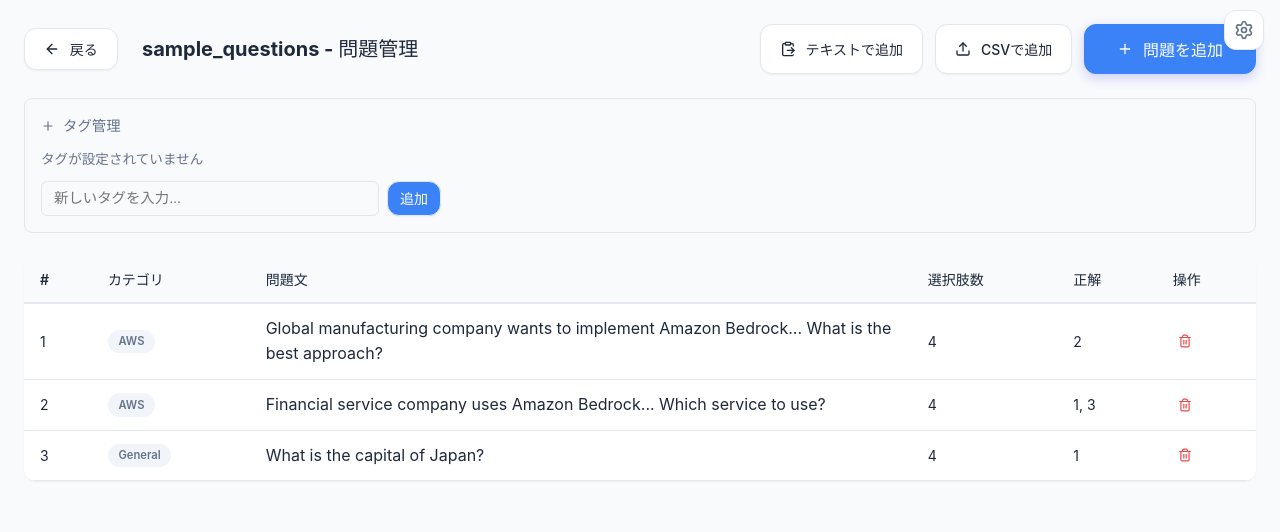
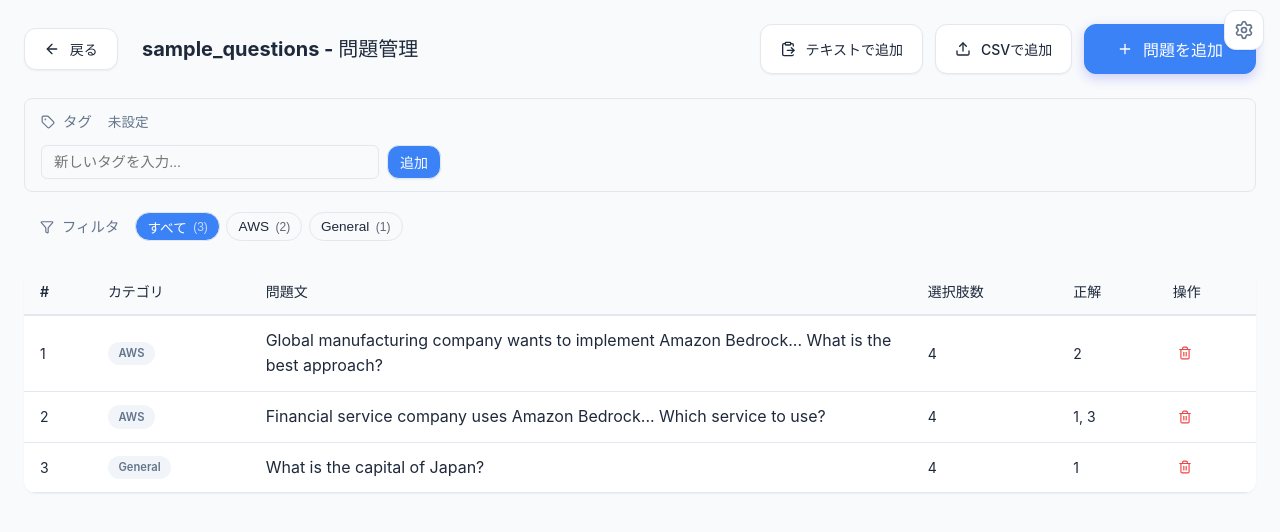
Before and after one commit to toyo-masa/my-study-app, a React (Vite) app: page /quiz/1/manage in a window 1280 px wide. Shown: the top 532 px of the page. Built offline with nearby package versions, Linux system fonts and the light colour scheme.

Commit message:
feat: 質問マネージャーにカテゴリフィルタ機能を追加し、タグ管理UIを調整

```diff
--- a/src/components/QuestionManager.tsx
+++ b/src/components/QuestionManager.tsx
@@ -2,7 +2,7 @@ import React, { useState, useEffect, useRef } from 'react';
 import type { Question, QuizSet } from '../types';
 import { getQuestionsForQuizSet, updateQuestion, addQuestion, addQuestionsBulk, deleteQuestion, updateQuizSet } from '../db';
 import { parseQuestions, parseMemorizationQuestions, parseQuestionsFromText, parseMemorizationQuestionsFromText } from '../utils/csvParser';
-import { ArrowLeft, Plus, Trash2, Save, X, Upload, ClipboardPaste, Loader2 } from 'lucide-react';
+import { ArrowLeft, Plus, Trash2, Save, X, Upload, ClipboardPaste, Loader2, Tag, Filter } from 'lucide-react';
 import { MarkdownText } from './MarkdownText';
 import { useAppContext } from '../contexts/AppContext';
 
@@ -49,6 +49,7 @@ export const QuestionManager: React.FC<QuestionManagerProps> = ({ quizSet, onBac
 
     const [isImporting, setIsImporting] = useState(false);
     const [statusMessage, setStatusMessage] = useState<{ text: string, type: 'success' | 'error' } | null>(null);
+    const [selectedCategory, setSelectedCategory] = useState<string>(''); // Category filter state
     const { setQuizSets } = useAppContext();
 
     useEffect(() => {
@@ -423,6 +424,21 @@ export const QuestionManager: React.FC<QuestionManagerProps> = ({ quizSet, onBac
             JSON.stringify(original.correctAnswers) !== JSON.stringify(editing.correctAnswers);
     }, [editing, isNew, questions]);
 
+    // Dynamic category extraction and filtering
+    const categoriesWithCounts = React.useMemo(() => {
+        const counts: Record<string, number> = {};
+        questions.forEach(q => {
+            const cat = q.category || 'General';
+            counts[cat] = (counts[cat] || 0) + 1;
+        });
+        return Object.entries(counts).sort((a, b) => a[0].localeCompare(b[0]));
+    }, [questions]);
+
+    const filteredQuestions = React.useMemo(() => {
+        if (!selectedCategory) return questions;
+        return questions.filter(q => (q.category || 'General') === selectedCategory);
+    }, [questions, selectedCategory]);
+
     return (
         <div className="manager-container">
             <div className="manager-header">
@@ -481,13 +497,14 @@ export const QuestionManager: React.FC<QuestionManagerProps> = ({ quizSet, onBac
                 </div>
             )}
 
-            <div className="tags-management-section" style={{ marginBottom: '1.5rem', padding: '1rem', background: 'var(--bg-secondary)', borderRadius: '8px', border: '1px solid var(--border-color)' }}>
-                <h4 style={{ margin: '0 0 0.75rem 0', fontSize: '0.9rem', color: 'var(--text-secondary)', display: 'flex', alignItems: 'center', gap: '0.5rem' }}>
-                    <Plus size={14} /> タグ管理
+            <div className="tags-management-section" style={{ marginBottom: '1rem', padding: '0.75rem 1rem', background: 'var(--bg-secondary)', borderRadius: '8px', border: '1px solid var(--border-color)' }}>
+                <div style={{ display: 'flex', alignItems: 'center', gap: '1rem', flexWrap: 'wrap' }}>
+                    <h4 style={{ margin: 0, fontSize: '0.9rem', color: 'var(--text-secondary)', display: 'flex', alignItems: 'center', gap: '0.5rem', whiteSpace: 'nowrap' }}>
+                        <Tag size={14} /> タグ
                     </h4>
-                <div style={{ display: 'flex', flexWrap: 'wrap', gap: '0.5rem', marginBottom: '0.75rem' }}>
+                    <div style={{ display: 'flex', flexWrap: 'wrap', gap: '0.5rem' }}>
                         {currentTags.map(tag => (
-                        <span key={tag} className="tag edit-tag" style={{ display: 'inline-flex', alignItems: 'center', gap: '0.5rem', padding: '0.3rem 0.6rem' }}>
+                            <span key={tag} className="tag edit-tag" style={{ display: 'inline-flex', alignItems: 'center', gap: '0.5rem', padding: '0.2rem 0.6rem', fontSize: '0.70rem' }}>
                                 {tag}
                                 <button
                                     onClick={() => handleRemoveTag(tag)}
@@ -498,9 +515,10 @@ export const QuestionManager: React.FC<QuestionManagerProps> = ({ quizSet, onBac
                                 </button>
                             </span>
                         ))}
-                    {currentTags.length === 0 && <span style={{ fontSize: '0.85rem', color: 'var(--text-secondary)', fontStyle: 'italic' }}>タグが設定されていません</span>}
+                        {currentTags.length === 0 && <span style={{ fontSize: '0.85rem', color: 'var(--text-secondary)', fontStyle: 'italic' }}>未設定</span>}
                     </div>
-                <div style={{ display: 'flex', gap: '0.5rem', maxWidth: '400px' }}>
+                </div>
+                <div style={{ display: 'flex', gap: '0.5rem', maxWidth: '400px', marginTop: '0.75rem' }}>
                     <input
                         type="text"
                         value={newTagInput}
@@ -520,6 +538,56 @@ export const QuestionManager: React.FC<QuestionManagerProps> = ({ quizSet, onBac
                     <button onClick={handleAddTag} className="nav-btn primary" style={{ padding: '0.4rem 0.75rem', background: 'var(--primary-color)', color: 'white' }}>
                         追加
                     </button>
+                </div>
+            </div>
+
+            {/* Category Filter Section */}
+            <div className="category-filter-section" style={{ marginBottom: '1.5rem', display: 'flex', alignItems: 'center', gap: '1rem', flexWrap: 'wrap', padding: '0.25rem 1rem' }}>
+                <h4 style={{ margin: 0, fontSize: '0.9rem', color: 'var(--text-secondary)', display: 'flex', alignItems: 'center', gap: '0.5rem', whiteSpace: 'nowrap' }}>
+                    <Filter size={14} /> フィルタ
+                </h4>
+                <div style={{ display: 'flex', flexWrap: 'wrap', gap: '0.4rem' }}>
+                    <button
+                        className={`filter-chip ${selectedCategory === '' ? 'active' : ''}`}
+                        onClick={() => setSelectedCategory('')}
+                        style={{
+                            padding: '0.2rem 0.7rem',
+                            borderRadius: '20px',
+                            border: '1px solid var(--border-color)',
+                            background: selectedCategory === '' ? 'var(--primary-color)' : 'var(--bg-secondary)',
+                            color: selectedCategory === '' ? 'white' : 'var(--text-primary)',
+                            fontSize: '0.85rem',
+                            cursor: 'pointer',
+                            display: 'flex',
+                            alignItems: 'center',
+                            gap: '0.4rem',
+                            transition: 'all 0.2s'
+                        }}
+                    >
+                        すべて <span style={{ opacity: 0.7, fontSize: '0.75rem' }}>({questions.length})</span>
+                    </button>
+                    {categoriesWithCounts.map(([cat, count]) => (
+                        <button
+                            key={cat}
+                            className={`filter-chip ${selectedCategory === cat ? 'active' : ''}`}
+                            onClick={() => setSelectedCategory(cat)}
+                            style={{
+                                padding: '0.2rem 0.7rem',
+                                borderRadius: '20px',
+                                border: '1px solid var(--border-color)',
+                                background: selectedCategory === cat ? 'var(--primary-color)' : 'var(--bg-secondary)',
+                                color: selectedCategory === cat ? 'white' : 'var(--text-primary)',
+                                fontSize: '0.85rem',
+                                cursor: 'pointer',
+                                display: 'flex',
+                                alignItems: 'center',
+                                gap: '0.4rem',
+                                transition: 'all 0.2s'
+                            }}
+                        >
+                            {cat} <span style={{ opacity: 0.7, fontSize: '0.75rem' }}>({count})</span>
+                        </button>
+                    ))}
                 </div>
             </div>
 
@@ -690,9 +758,12 @@ export const QuestionManager: React.FC<QuestionManagerProps> = ({ quizSet, onBac
                         </tr>
                     </thead>
                     <tbody>
-                        {questions.map((q, idx) => (
+                        {filteredQuestions.map((q, idx) => {
+                            // Find original index for the # column
+                            const originalIdx = questions.findIndex(orig => orig.id === q.id);
+                            return (
                                 <tr key={q.id} className="table-row" onClick={() => handleEdit(q)}>
-                                <td>{idx + 1}</td>
+                                    <td>{originalIdx + 1}</td>
                                     <td><span className="tag">{q.category || 'General'}</span></td>
                                     <td className="text-cell">
                                         <MarkdownText content={q.text} className="table-markdown" />
@@ -708,9 +779,10 @@ export const QuestionManager: React.FC<QuestionManagerProps> = ({ quizSet, onBac
                                         </button>
                                     </td>
                                 </tr>
-                        ))}
-                        {questions.length === 0 && (
-                            <tr><td colSpan={6} className="empty-table">問題がありません</td></tr>
+                            );
+                        })}
+                        {filteredQuestions.length === 0 && (
+                            <tr><td colSpan={6} className="empty-table">{selectedCategory ? '選択したカテゴリの問題はありません' : '問題がありません'}</td></tr>
                         )}
                     </tbody>
                 </table>
```
Lines whose indentation alone changed are shown as unchanged.
